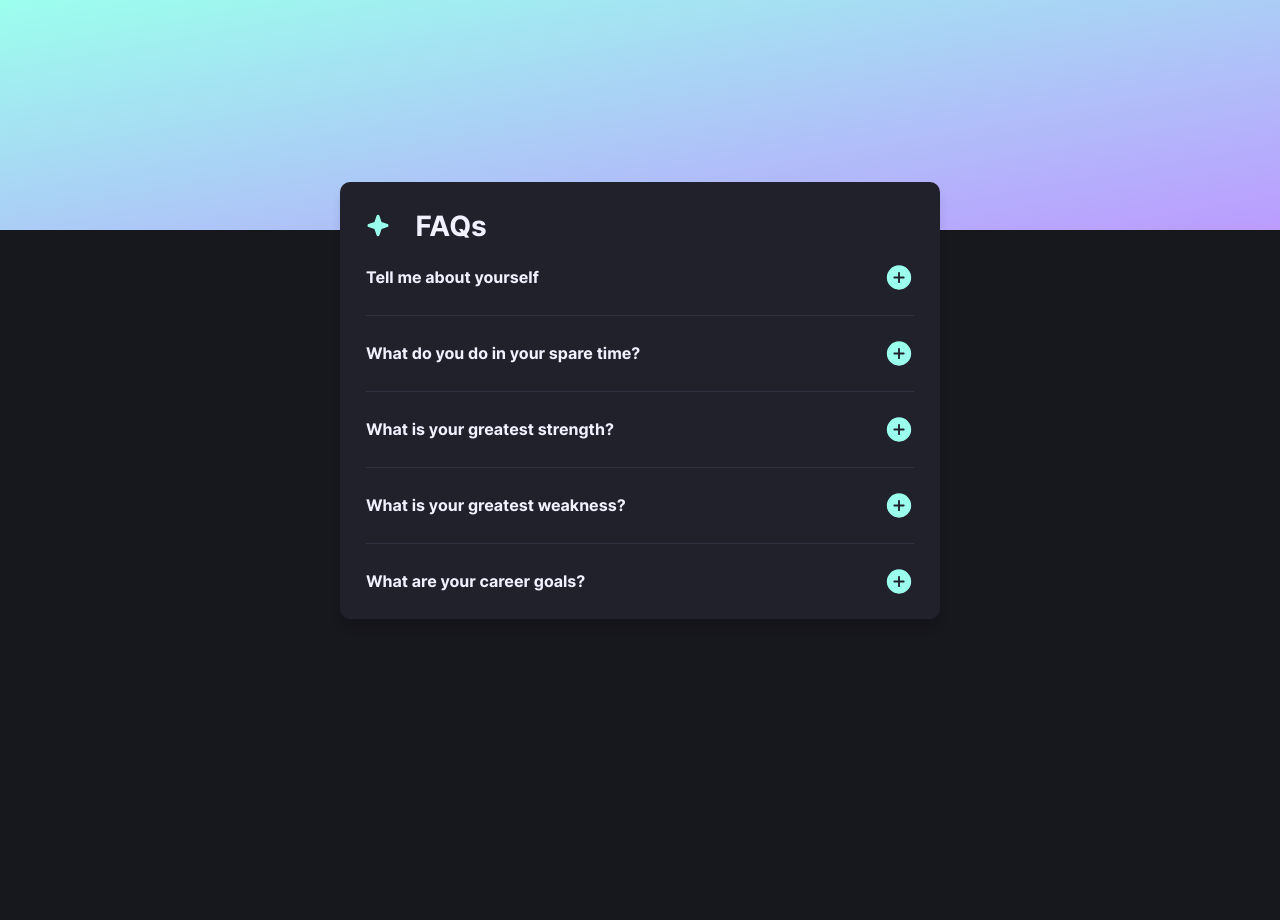
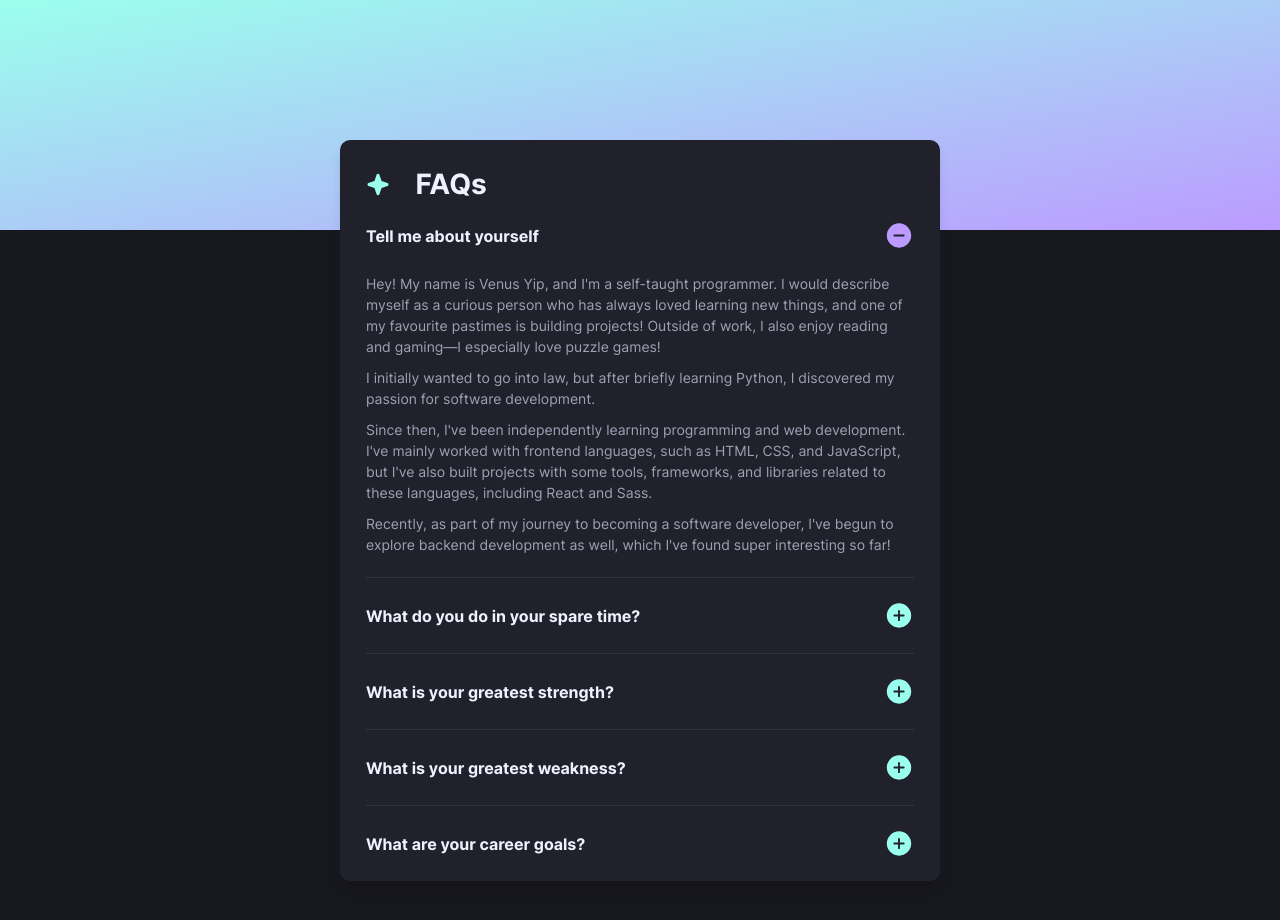
Before and after one commit to VenusY/faq-accordion, a React app: page / in a window 1280 px wide. Shown: the top 920 px of the page. Before the commit the page ends 800 px from the top, so only its background shows below. Built offline with nearby package versions, Linux system fonts and the light colour scheme.

Commit message:
Add FAQ dropdown toggle functionality

```diff
--- a/src/components/Answer.jsx
+++ b/src/components/Answer.jsx
@@ -1,8 +1,8 @@
-export default function Answer({ answer }) {
+export default function Answer({ answer, classValue }) {
   const paragraphs = answer.split('\n');
 
   return (
-    <div className='answer'>
+    <div className={classValue}>
       <div className='answer__paragraphs'>
         {paragraphs.map((paragraph, index) => {
           return (
--- a/src/components/QuestionsSection.jsx
+++ b/src/components/QuestionsSection.jsx
@@ -1,29 +1,46 @@
 import '../styles/scss/QuestionsSection.scss';
+import { useState } from 'react';
 import questions from '../questions.json';
 import Answer from './Answer';
 
 export default function QuestionsSection() {
+  const [visibleIndex, setVisibleIndex] = useState(0);
+
   return (
     <div className='questions-section'>
       {questions.map((question, index) => {
+        function handleClick() {
+          setVisibleIndex(index);
+        }
+
         return (
-          <section key={index} className='question'>
+          <section key={index} className='question' onClick={handleClick}>
             <button className='question__button'>
               <h2 className='question__heading'>{question.question}</h2>
 
               <img
                 src={require('../assets/images/icon-plus.svg')}
                 alt='Plus icon'
-                className='question__icon question__plus-icon'
+                className={`question__icon question__plus-icon ${
+                  visibleIndex === index ? 'question__plus-icon--hidden' : ''
+                }`}
               />
+
               <img
                 src={require('../assets/images/icon-minus.svg')}
                 alt='Minus icon'
-                className='question__icon question__minus-icon'
+                className={`question__icon question__minus-icon ${
+                  visibleIndex === index ? 'question__minus-icon--visible' : ''
+                }`}
               />
             </button>
 
-            <Answer answer={question.answer} />
+            <Answer
+              answer={question.answer}
+              classValue={
+                visibleIndex === index ? 'answer answer--visible' : 'answer'
+              }
+            />
           </section>
         );
       })}
--- a/src/styles/scss/QuestionsSection.scss
+++ b/src/styles/scss/QuestionsSection.scss
@@ -34,8 +34,18 @@
     transition: color 150ms linear;
   }
 
+  &__plus-icon {
+    &--hidden {
+      display: none;
+    }
+  }
+
   &__minus-icon {
     display: none;
+
+    &--visible {
+      display: block;
+    }
   }
 }
 
```
